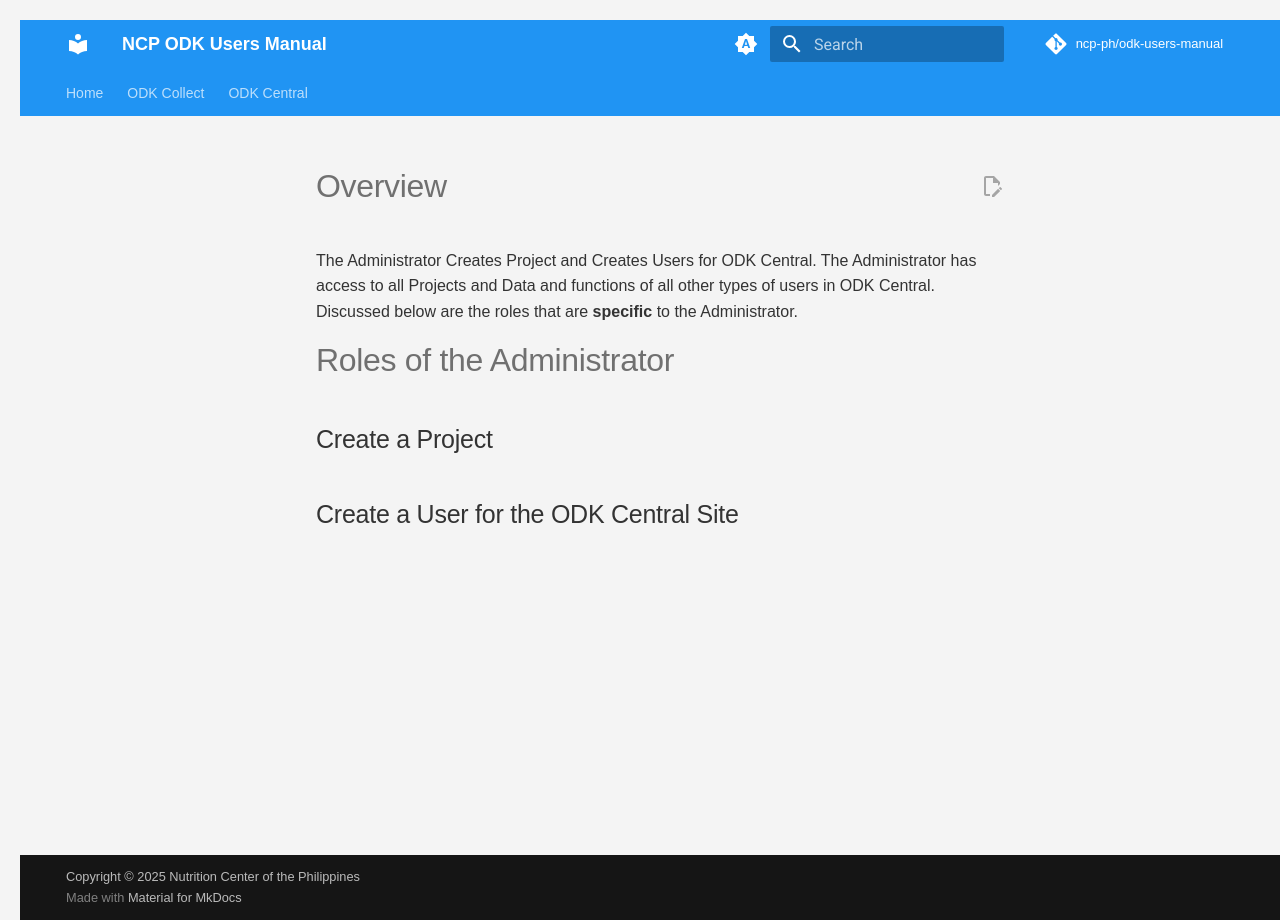
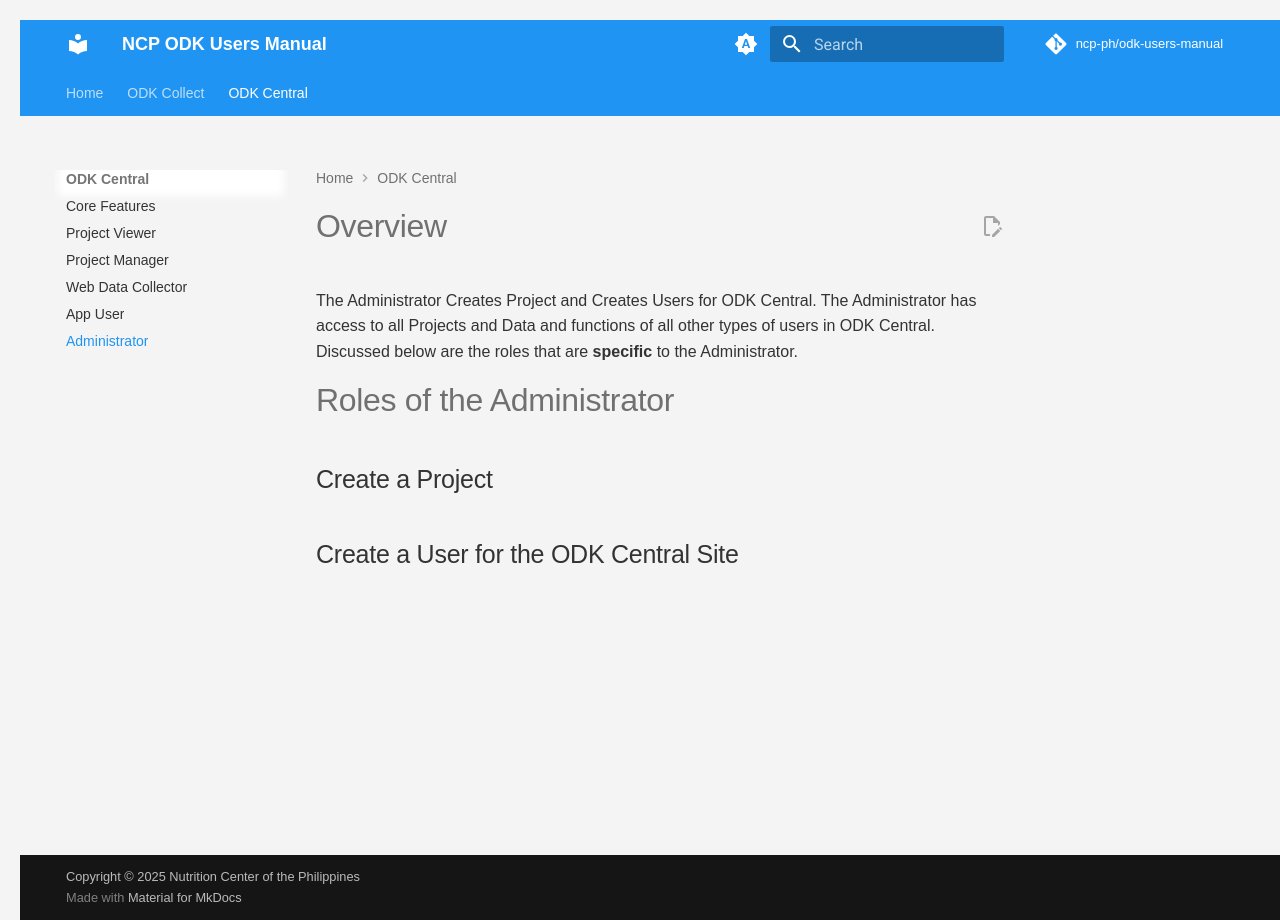
Before and after one commit to ncp-ph/odk-users-manual, an MkDocs documentation site: the page built from docs/administrator.md, in a window 1280 px wide. Built offline with MkDocs 1.6.1 and Material for MkDocs 9.7.7, drawn with Linux system fonts in a browser that asks for light colours; comment, search, counter and statistics services are not loaded.

Commit message:
Modify YAML to add Administrator Navigation

```diff
--- a/mkdocs.yml
+++ b/mkdocs.yml
@@ -25,7 +25,8 @@ nav: # REQUIRED: Defines your site's navigation. You MUST customize this.
     - Project Viewer: project_viewer.md
     - Project Manager: project_manager.md
     - Web Data Collector: web_data_collector.md
-    - App User: try-odk-collect.md
+    - App User: app_user.md
+    - Administrator: administrator.md
 
 
 # -----------------------------------------------------------------------------
```
